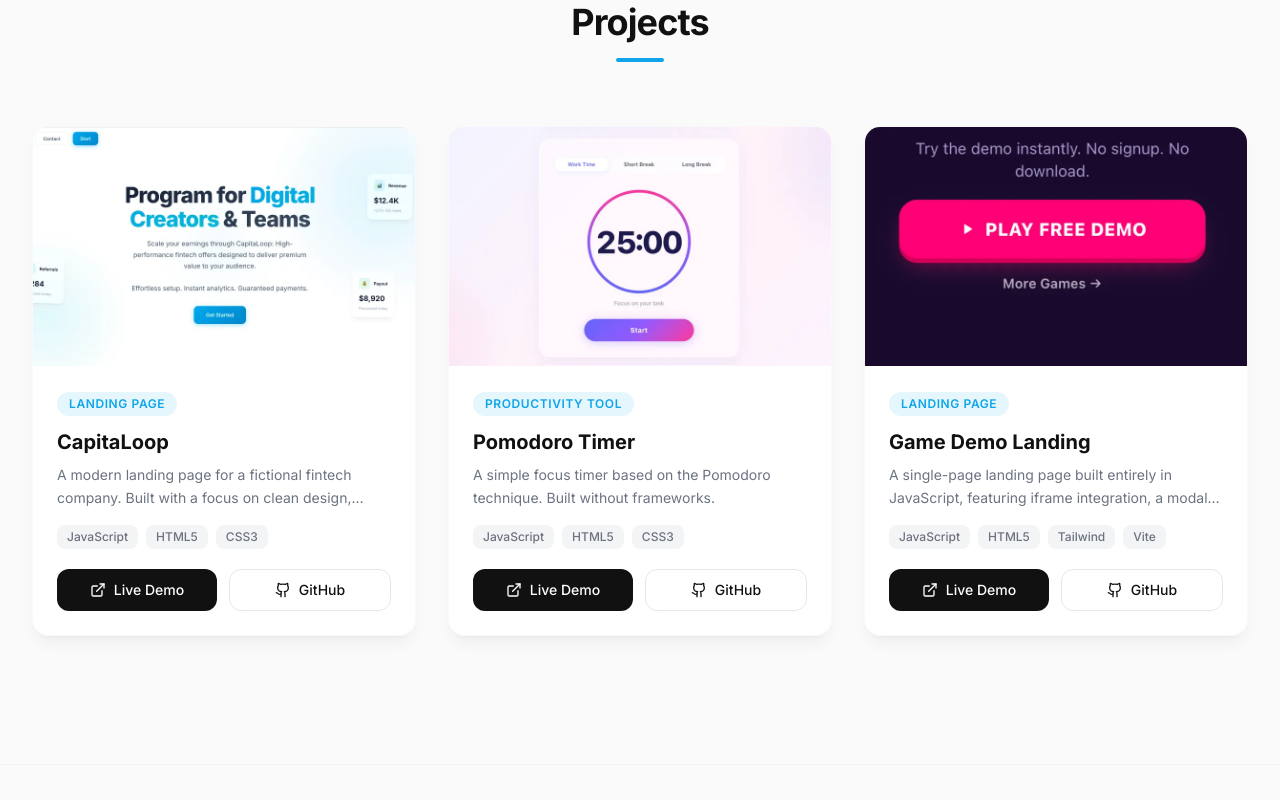
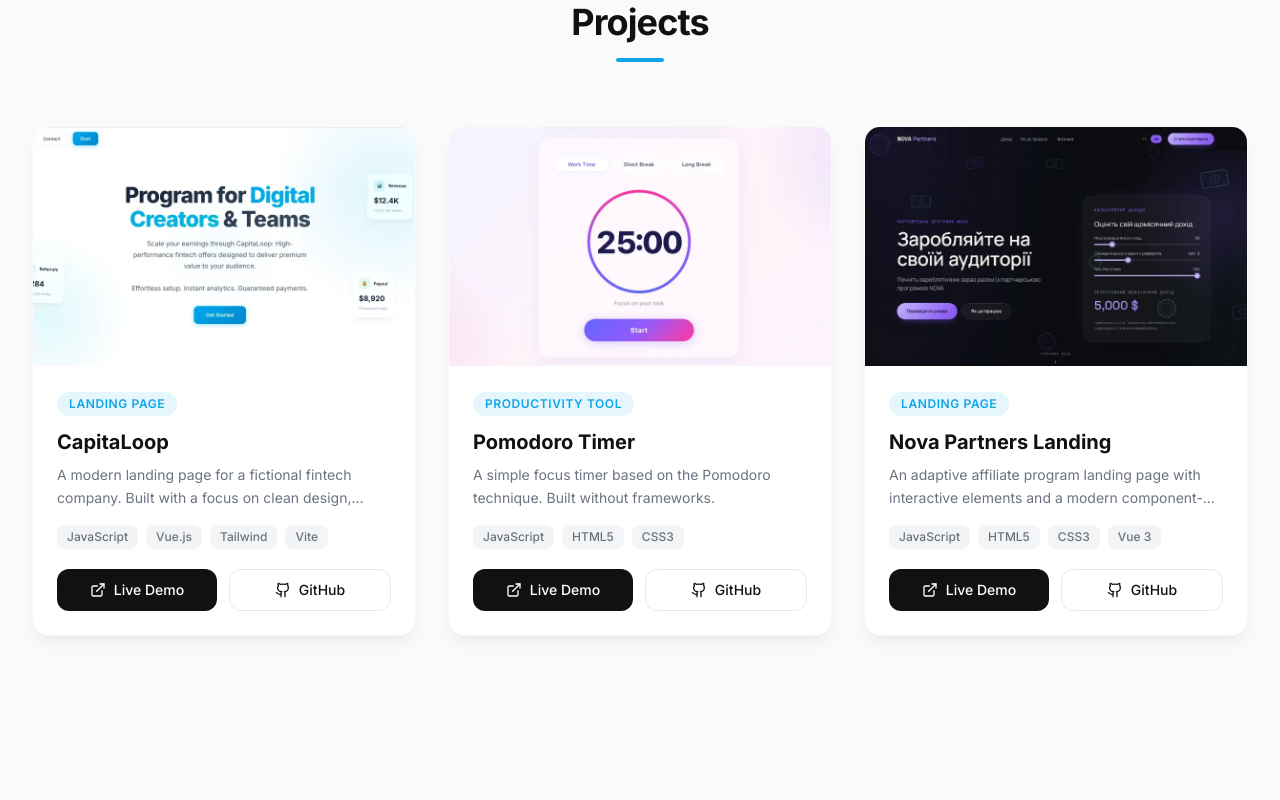
Before and after one commit to Hrustdev/portfolio, a Vue app: page / in a window 1280 px wide. Shown: the part 3400-4200 px from the top of the page. Built offline with nearby package versions, Linux system fonts and the light colour scheme.

Commit message:
style: projects

```diff
--- a/src/data/projects.js
+++ b/src/data/projects.js
@@ -1,6 +1,7 @@
 import capitaloopImg from '../assets/projects/capitaloop-project.webp'
 import pomodoroImg from '../assets/projects/pomodoro-project.webp'
 import iframeSlotDemo from '../assets/projects/slot-game-demo-iframe.webp'
+import novaPartnersImg from '../assets/projects/nova-project.webp'
 
 export const projects = [
   {
@@ -20,10 +21,18 @@ export const projects = [
   {
     id: 3,
     key: 'project3',
-    image: iframeSlotDemo,
-    demoUrl: 'https://landing-demo-slot.workhrustal8991.workers.dev',
-    githubUrl: 'https://github.com/Hrustdev/landing-demo-slot',
+    image: novaPartnersImg,
+    demoUrl: '#',
+    githubUrl: 'https://github.com/Hrustdev/Nova-partners',
   },
+  // {
+  //   id: 4,
+  //   key: 'project3',
+  //   image: iframeSlotDemo,
+  //   demoUrl: 'https://landing-demo-slot.workhrustal8991.workers.dev',
+  //   githubUrl: 'https://github.com/Hrustdev/landing-demo-slot',
+  // },
+
   // {
   //   id: 3,
   //   key: 'project3',
--- a/src/locales/en.js
+++ b/src/locales/en.js
@@ -85,7 +85,7 @@ export default {
         category: 'Landing Page',
         description:
           'A modern landing page for a fictional fintech company. Built with a focus on clean design, responsive layout, and smooth user interactions.',
-        tech: ['JavaScript', 'HTML5', 'CSS3'],
+        tech: ['JavaScript', 'Vue.js', 'Tailwind', 'Vite'],
       },
       project2: {
         title: 'Pomodoro Timer',
@@ -95,11 +95,11 @@ export default {
         tech: ['JavaScript', 'HTML5', 'CSS3'],
       },
       project3: {
-        title: 'Game Demo Landing',
+        title: 'Nova Partners Landing',
         category: 'Landing Page',
         description:
-          'A single-page landing page built entirely in JavaScript, featuring iframe integration, a modal window timer, and a responsive interface.',
-        tech: ['JavaScript', 'HTML5', 'Tailwind', 'Vite'],
+          'An adaptive affiliate program landing page with interactive elements and a modern component-based structure built with Vue 3',
+        tech: ['JavaScript', 'HTML5', 'CSS3', 'Vue 3'],
       },
     },
   },
@@ -118,7 +118,6 @@ export default {
         'CSS3',
         'JavaScript',
         'Vue.js',
-        'React',
         'Tailwind CSS',
         'Responsive Design',
       ],
--- a/src/locales/ru.js
+++ b/src/locales/ru.js
@@ -85,7 +85,7 @@ export default {
         category: 'Лендинг',
         description:
           'Современный лендинг для вымышленной финтех-компании. При разработке особое внимание уделялось лаконичному дизайну, адаптивной верстке и плавному взаимодействию с пользователем.',
-        tech: ['Vue.js', 'Tailwind', 'JavaScript', 'Vite'],
+        tech: ['JavaScript', 'Vue.js', 'Tailwind', 'Vite'],
       },
       project2: {
         title: 'Pomodoro Timer',
@@ -95,11 +95,11 @@ export default {
         tech: ['JavaScript', 'HTML5', 'CSS3'],
       },
       project3: {
-        title: 'Game Demo Landing',
+        title: 'Nova Partners Landing',
         category: 'Лендинг',
         description:
-          'Одностраничный лендинг на чистом JavaScript с интеграцией iframe, таймером показа модального окна и адаптивным интерфейсом.',
-        tech: ['JavaScript', 'HTML5', 'Tailwind', 'Vite'],
+          'Адаптивный лендинг партнерской программы с интерактивными элементами и современной компонентной структурой на Vue3',
+        tech: ['JavaScript', 'HTML5', 'CSS3', 'Vue 3'],
       },
     },
   },
@@ -118,7 +118,6 @@ export default {
         'CSS3',
         'JavaScript',
         'Vue.js',
-        'React',
         'Tailwind CSS',
         'Responsive Design',
       ],
```
Also changed, not shown: src/assets/projects/nova-project.webp (added).
